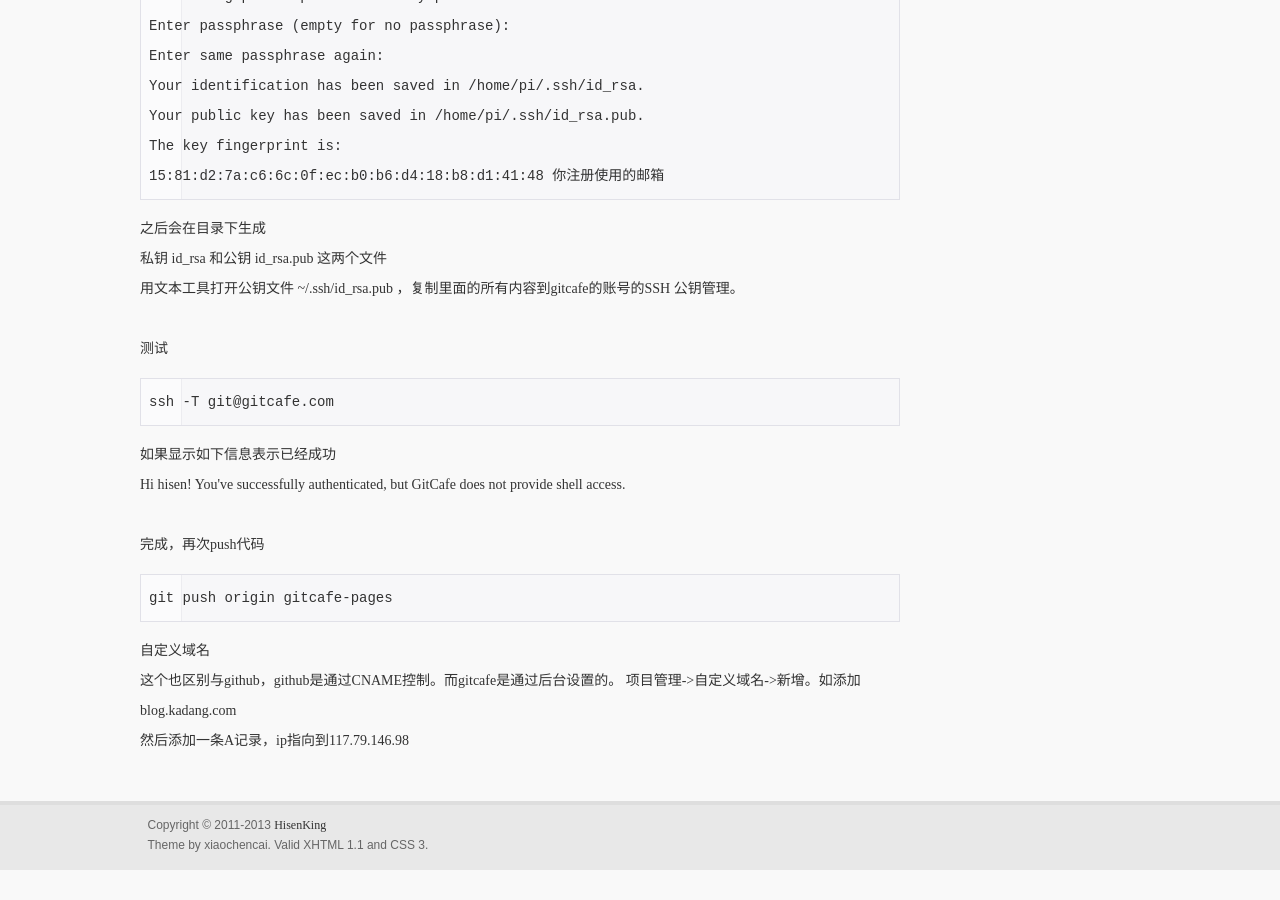
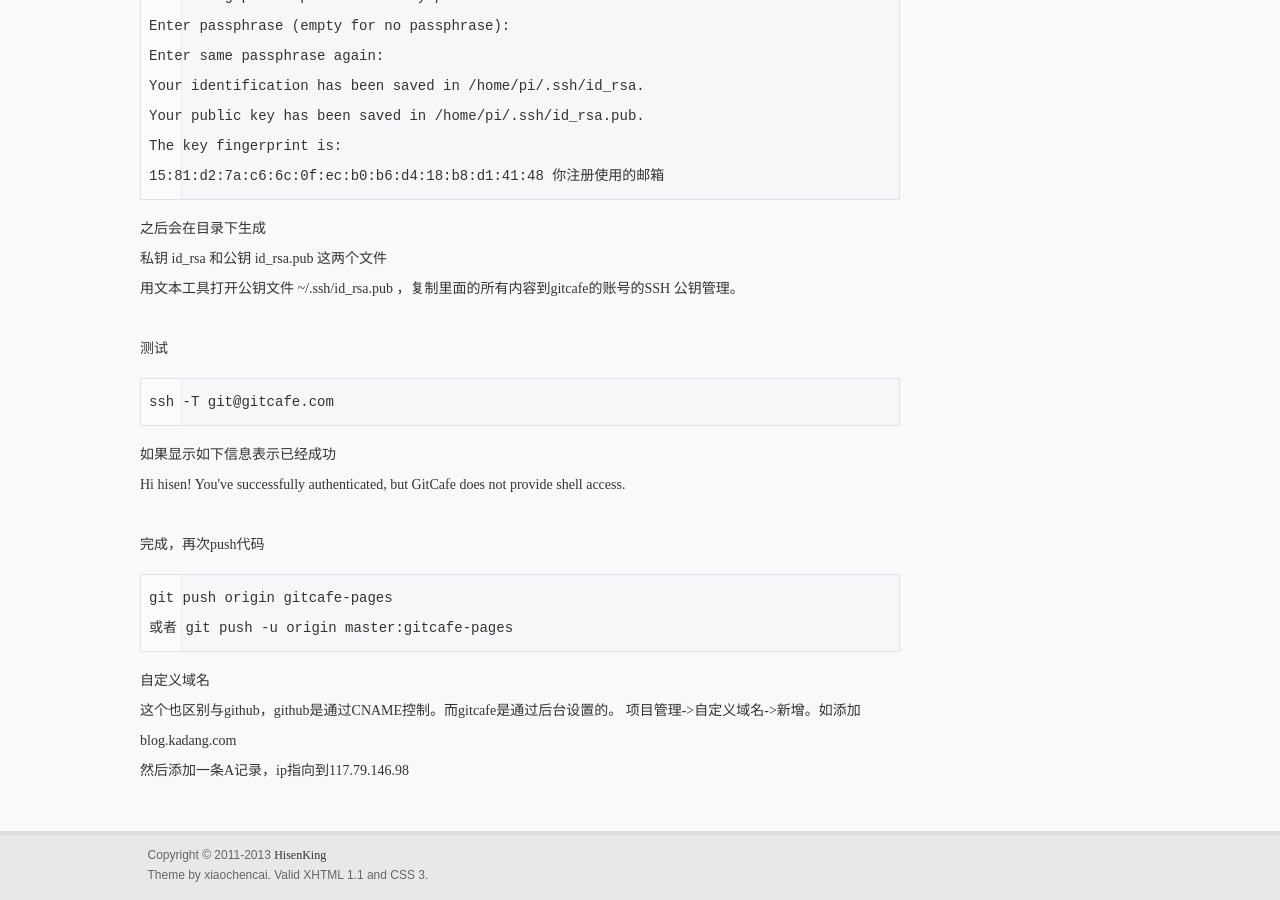
Before and after one commit to hisenKing/hisenking.github.com, a Jekyll site: the page built from _posts/2014-11-17-gitcafe-pages.html, in a window 1280 px wide and 900 px high, scrolled down 1303 px. Built offline with Jekyll 4.4.1, drawn with Linux system fonts in a browser that asks for light colours; comment, search, counter and statistics services are not loaded; before the commit the page ends 2173 px from its top, so only the background shows below that.

Commit message:
“update”

```diff
--- a/_posts/2014-11-17-gitcafe-pages.html
+++ b/_posts/2014-11-17-gitcafe-pages.html
@@ -73,6 +73,7 @@ Hi hisen! You've successfully authenticated, but GitCafe does not provide shell
 完成，再次push代码
 <pre>
 git push origin gitcafe-pages
+或者 git push -u origin master:gitcafe-pages
 </pre>
 
 自定义域名<br />
```
